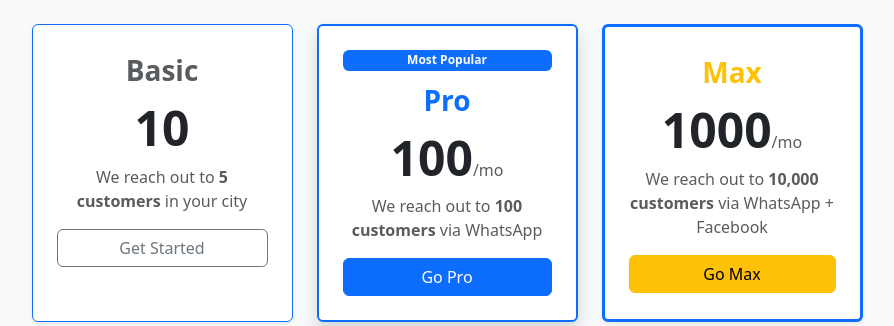
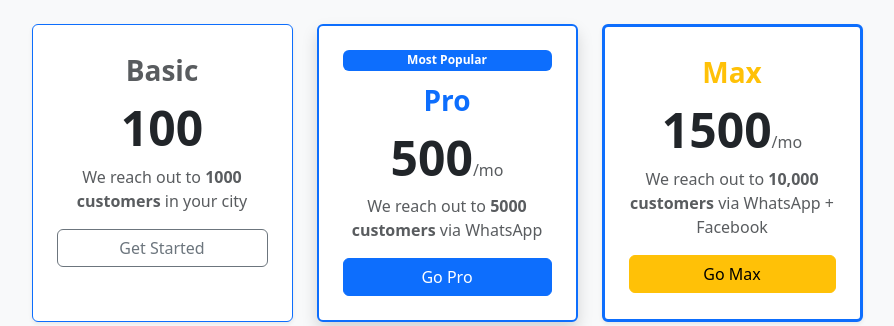
Before and after one commit to ingodwebelieve2817-art/Research, a Django app: page / in a window 1280 px wide. Shown: the part 983-1309 px from the top of the page, without its empty margins (193-1087 px from the left). Run offline with Django 5.2, Linux system fonts and the light colour scheme; parts of the project's set-up code (start-up, migrations or seed data) failed here and were passed over.

Commit message:
Update home.html

```diff
--- a/templates/home.html
+++ b/templates/home.html
@@ -55,8 +55,8 @@
       <div class="col-md-3">
         <div class="card border-primary border-1 shadow-sm p-4 h-100">
           <div class="fs-3 fw-bold text-muted">Basic</div>
-          <div class="display-5 fw-bold my-2">10</div>
-          <p class="text-muted">We reach out to <strong>5 customers</strong> in your city</p>
+          <div class="display-5 fw-bold my-2">100</div>
+          <p class="text-muted">We reach out to <strong>1000 customers</strong> in your city</p>
           <a href="{% url 'accounts:register' %}" class="btn btn-outline-secondary">Get Started</a>
         </div>
       </div>
@@ -64,15 +64,15 @@
         <div class="card border-primary border-2 shadow p-4 h-100">
           <div class="badge bg-primary mb-2">Most Popular</div>
           <div class="fs-3 fw-bold text-primary">Pro</div>
-          <div class="display-5 fw-bold my-2">100<span class="fs-6 fw-normal text-muted">/mo</span></div>
-          <p class="text-muted">We reach out to <strong>100 customers</strong> via WhatsApp</p>
+          <div class="display-5 fw-bold my-2">500<span class="fs-6 fw-normal text-muted">/mo</span></div>
+          <p class="text-muted">We reach out to <strong>5000 customers</strong> via WhatsApp</p>
           <a href="{% url 'accounts:register' %}" class="btn btn-primary">Go Pro</a>
         </div>
       </div>
       <div class="col-md-3">
         <div class="card border-primary border-3 shadow-sm p-4 h-100">
           <div class="fs-3 fw-bold text-warning">Max</div>
-          <div class="display-5 fw-bold my-2">1000<span class="fs-6 fw-normal text-muted">/mo</span></div>
+          <div class="display-5 fw-bold my-2">1500<span class="fs-6 fw-normal text-muted">/mo</span></div>
           <p class="text-muted">We reach out to <strong>10,000 customers</strong> via WhatsApp + Facebook</p>
           <a href="{% url 'accounts:register' %}" class="btn btn-warning">Go Max</a>
         </div>
```
